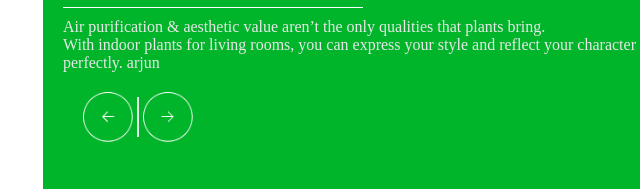
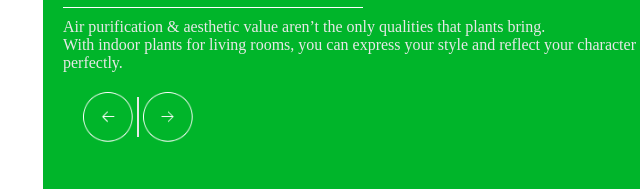
Before and after one commit to ARJUNUDDISAA/SIMPLE-WEB-PAGE-PLANTS-IN-FLAT, a plain HTML site: page index.html in a window 1280 px wide. Shown: the part 533-722 px from the top of the page, 597-1237 px from the left. Drawn offline with Linux system fonts and the light colour scheme.

Commit message:
removed name

```diff
--- a/index.html
+++ b/index.html
@@ -29,7 +29,7 @@
           <p>
             Air purification & aesthetic value aren’t the only qualities that
             plants bring. <br />With indoor plants for living rooms, you can
-            express your style and reflect your character perfectly. arjun<br />
+            express your style and reflect your character perfectly.<br />
           </p>
           <div class="controller">
             <img src="images/back.png" id="backbtn" />
```
